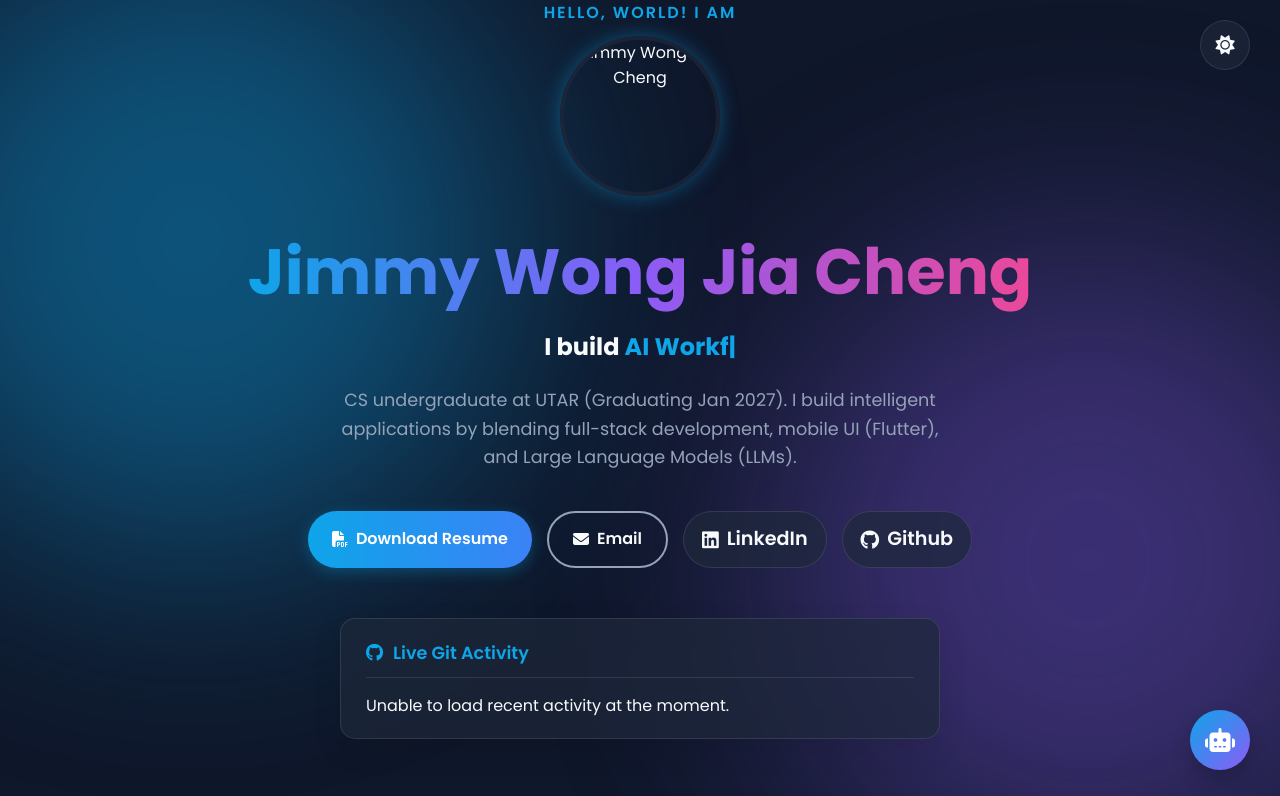
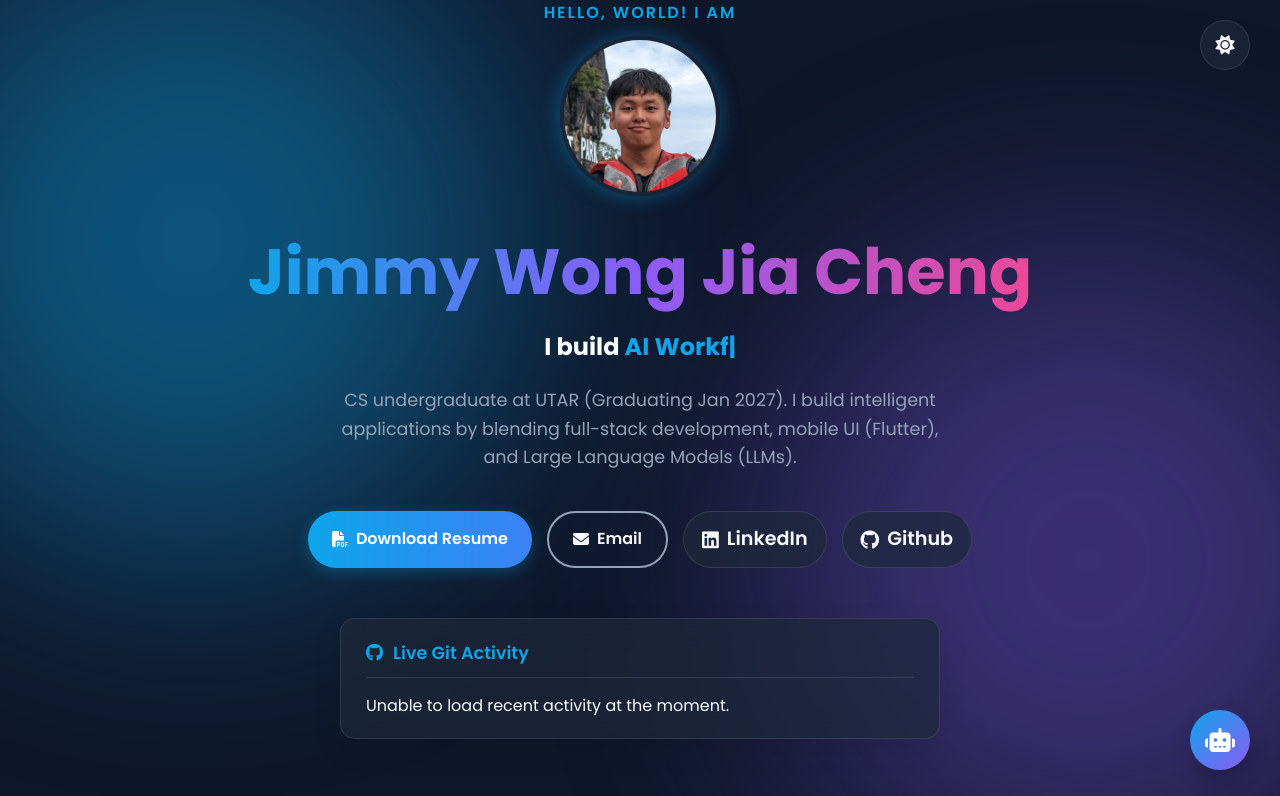
Before and after one commit to ChickenGor/jimmy_wong, a plain HTML site: page index.html in a window 1280 px wide. Shown: the top 796 px of the page. Drawn offline with nearby package versions, Linux system fonts and the light colour scheme; the site is published under a folder, as on GitHub Pages, so addresses that start at the root find nothing; no server answers.

Commit message:
Fix HTML formatting and update profile image path

```diff
--- a/index.html
+++ b/index.html
@@ -16,7 +16,7 @@
     <header class="hero animate-on-scroll">
 
         <p class="greeting">Hello, world! I am</p>
-      <img src="/image/profilephoto.jpeg" alt="Jimmy Wong Jia Cheng" class="profile-img">
+      <img src="./image/profilephoto.jpeg" alt="Jimmy Wong Jia Cheng" class="profile-img">
         <h1 class="gradient-text">Jimmy Wong Jia Cheng</h1>
         <h2 class="role-text">I build <span class="typing-text"></span><span class="cursor">|</span></h2>
         <p class="bio">
```
